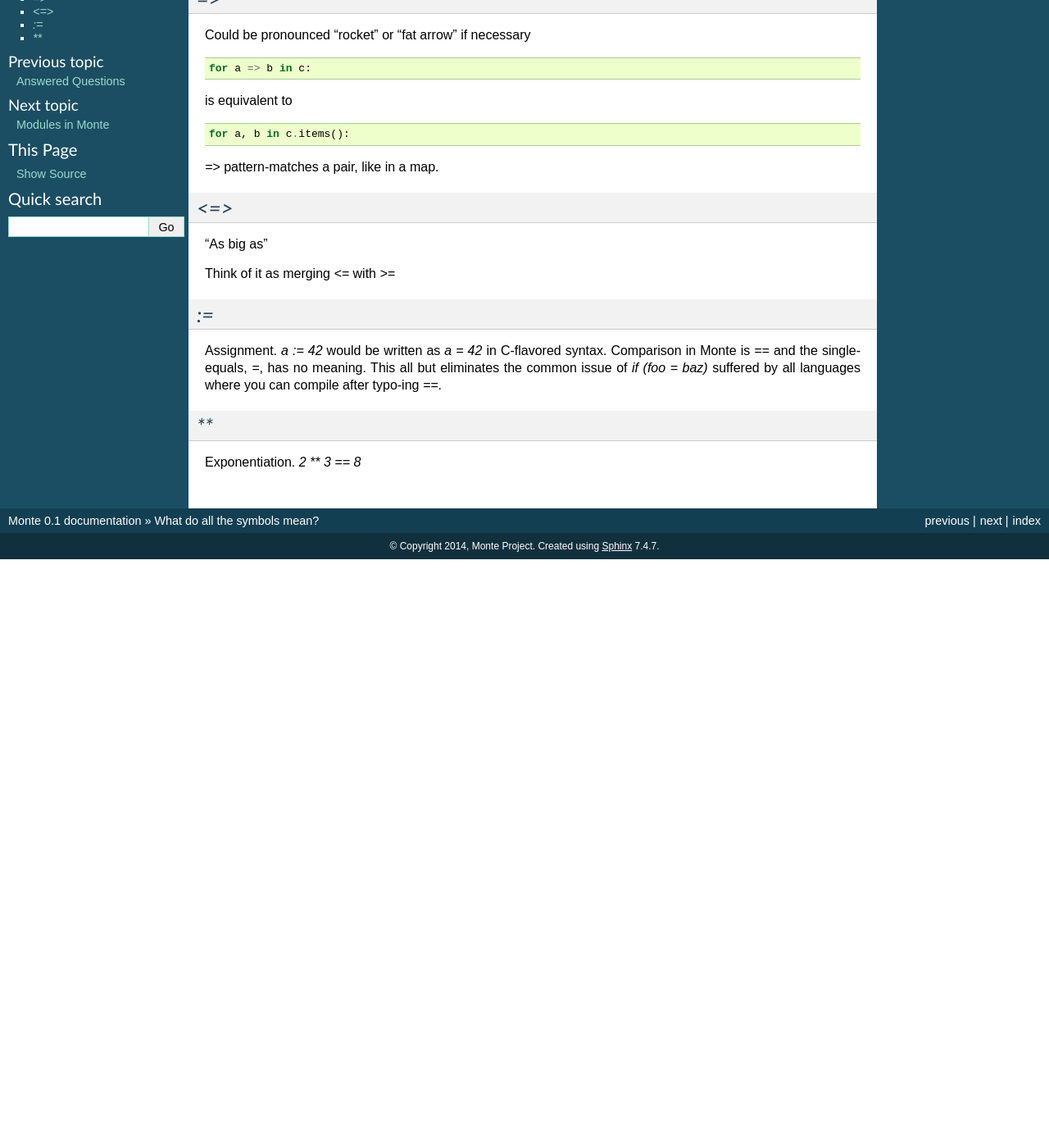
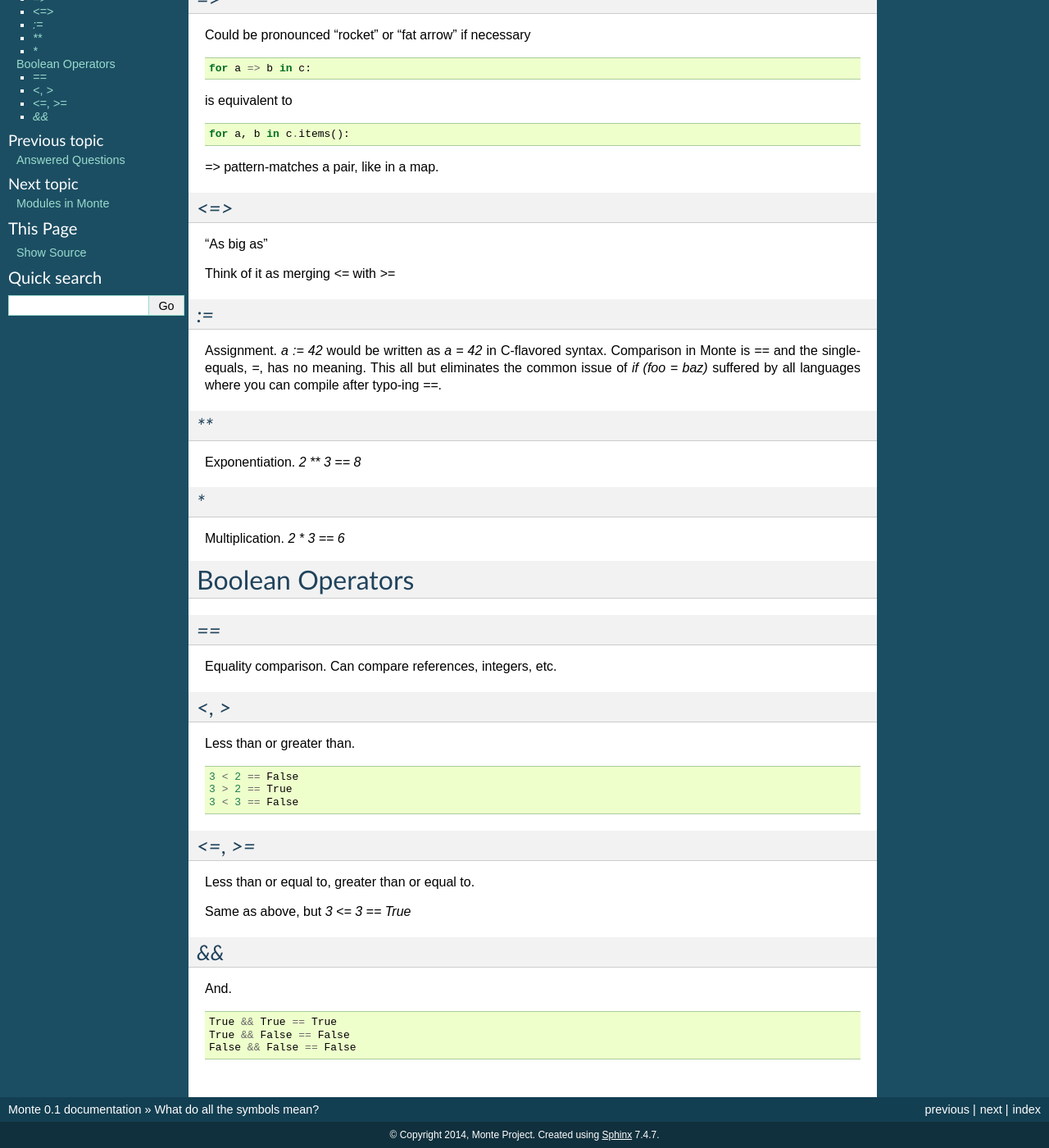
Before and after one commit to monte-language/monte, a Sphinx documentation site: the page built from docs/source/symbols.rst, in a window 1280 px wide and 1400 px high, scrolled down 116 px. Shown: the whole window at 82% size. Built offline with Sphinx 7.4.7, drawn with Linux system fonts in a browser that asks for light colours; pages that are not in the unit, such as notebooks, are missing from menus; before the commit the page ends 900 px from its top, so only the background shows below that.

Commit message:
more boolean operators

```diff
--- a/docs/source/symbols.rst
+++ b/docs/source/symbols.rst
@@ -37,3 +37,46 @@ languages where you can compile after typo-ing `==`.
 ----
 
 Exponentiation. `2 ** 3 == 8`
+
+`*`
+---
+
+Multiplication. `2 * 3 == 6`
+
+
+Boolean Operators
+=================
+
+`==`
+----
+
+Equality comparison. Can compare references, integers, etc.
+
+`<`, `>`
+--------
+
+Less than or greater than.
+
+.. code-block:: monte
+
+    3 < 2 == False
+    3 > 2 == True
+    3 < 3 == False
+
+`<=`, `>=`
+----------
+
+Less than or equal to, greater than or equal to.
+
+Same as above, but `3 <= 3 == True`
+
+`&&`
+----
+
+And.
+
+.. code-block:: monte
+
+    True && True == True
+    True && False == False
+    False && False == False
```
